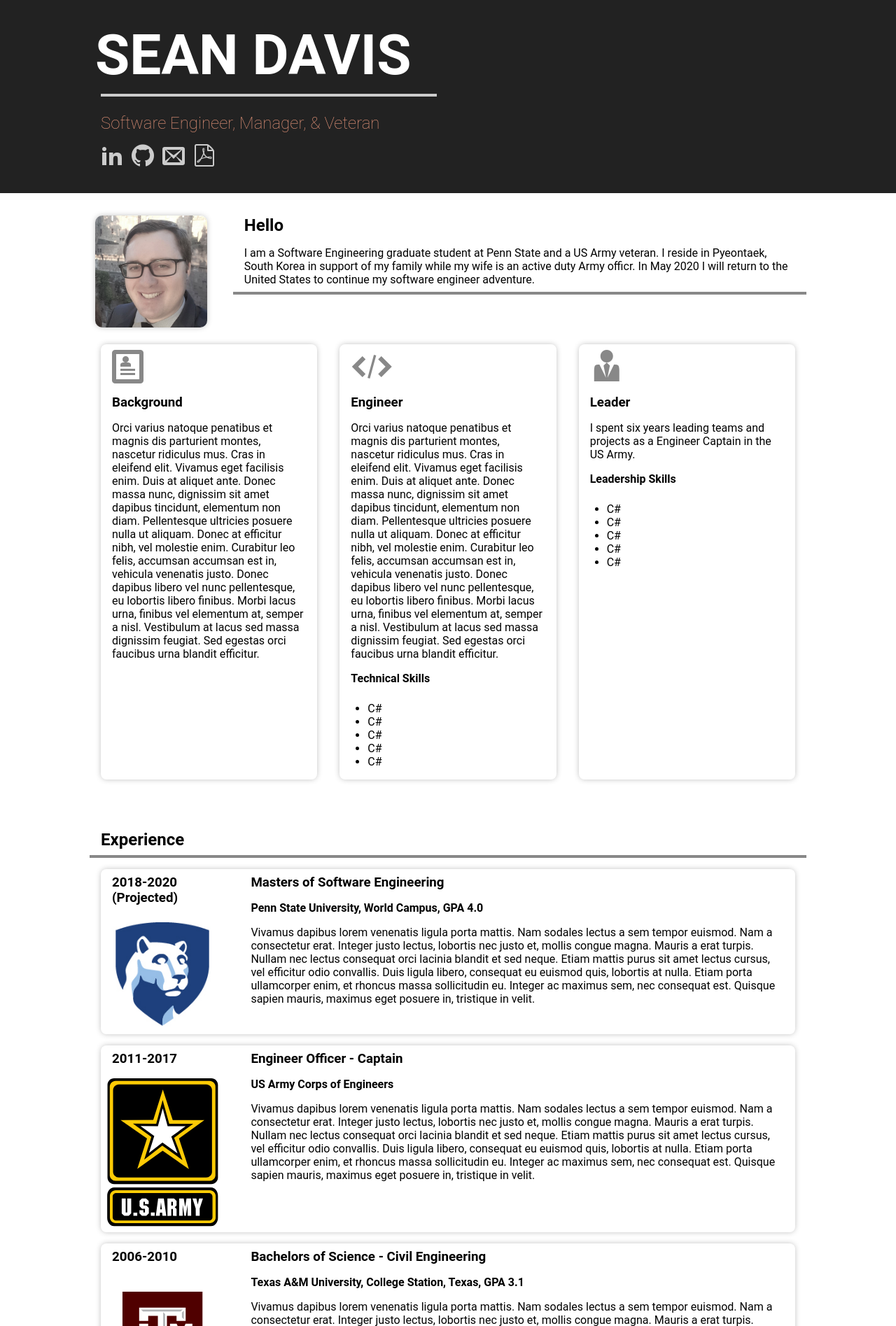
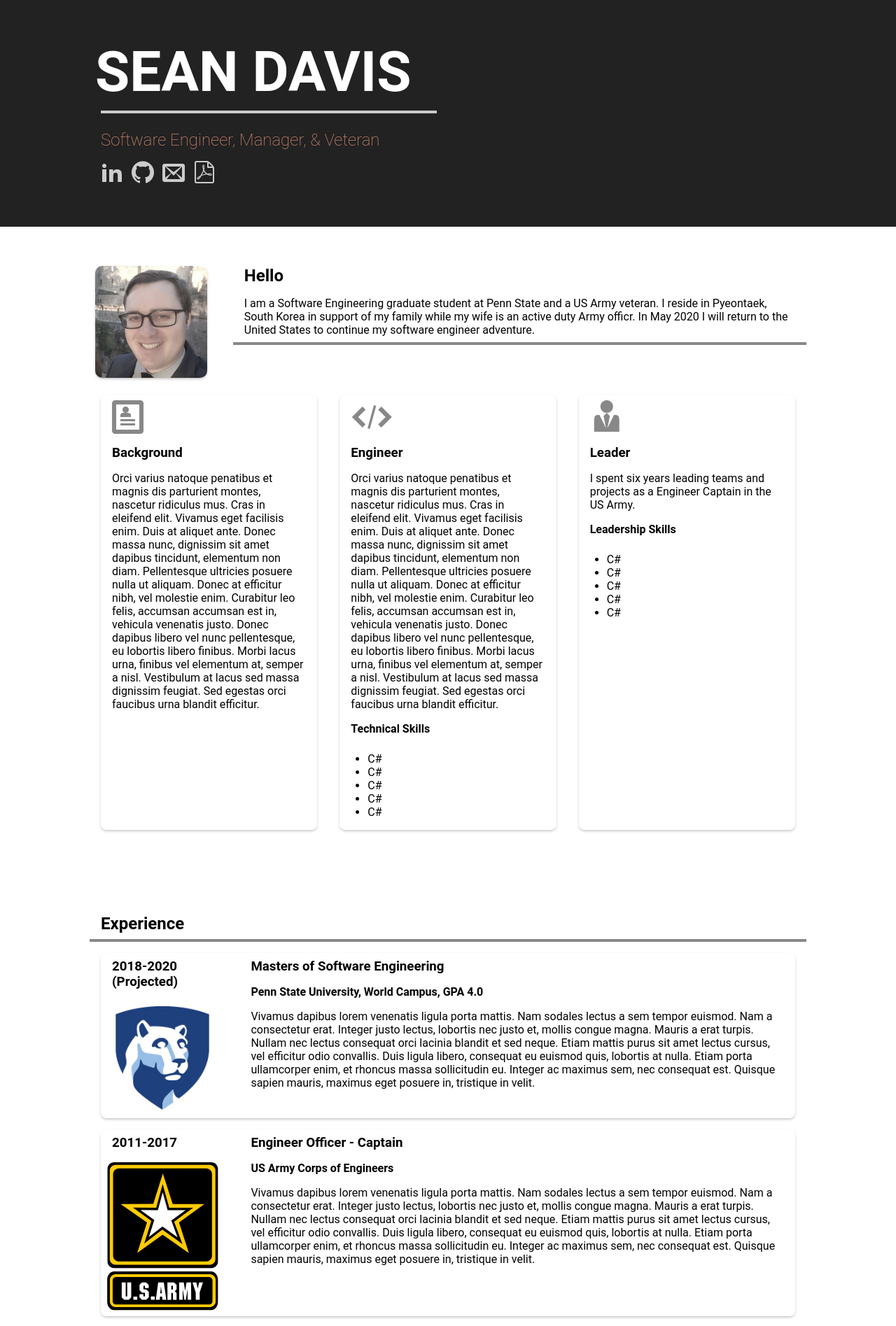
Before and after one commit to daleran/seandavis.dev, a PHP site: page / in a window 1280 px wide. Shown: the part 60-1955 px from the top of the page at 70% size. Run offline with PHP 8.4, Linux system fonts and the light colour scheme; some web fonts are replaced.

Commit message:
Split drop shadows into a nav and card version

```diff
--- a/css/main.css
+++ b/css/main.css
@@ -69,7 +69,7 @@ h1, h2, h3, h4, h5, h6, p{
 
 .section{
   background-color: #FFFFFF;
-  padding: 1.5rem;
+  padding: 3rem 1.5rem;
 }
 
 .intro{
@@ -169,9 +169,15 @@ h1, h2, h3, h4, h5, h6, p{
 }
 
 .drop-shadow{
-  -webkit-box-shadow: 0px 0px 8px -1px rgba(0,0,0,0.3);
-  -moz-box-shadow: 0px 0px 8px -1px rgba(0,0,0,0.3);
-  box-shadow: 0px 0px 8px -1px rgba(0,0,0,0.3);
+  -webkit-box-shadow: 0px 2px 4px 1px rgba(0,0,0,0.4);
+  -moz-box-shadow: 0px 4px 6px 1px rgba(0,0,0,0.4);
+  box-shadow: 0px 2px 4px 1px rgba(0,0,0,0.4);
+}
+
+.back-shadow{
+  -webkit-box-shadow: 0px 2px 4px -1px rgba(0,0,0,0.3);
+  -moz-box-shadow: 0px 2px 4px -1px rgba(0,0,0,0.3);
+  box-shadow: 0px 2px 4px -1px rgba(0,0,0,0.3);
 }
 
 .wrapper {
--- a/index.html
+++ b/index.html
@@ -58,7 +58,7 @@
             <div class="wrapper">
               <div class="row">
                 <div class="col-1">
-                    <img src="img/profile.jpg" alt="Sean Davis" class="profile-pic drop-shadow">
+                    <img src="img/profile.jpg" alt="Sean Davis" class="profile-pic back-shadow">
                 </div>
                 <div class="col-4">
                     <h2>Hello</h2>
@@ -70,14 +70,14 @@
               </div>
 
               <div class="row">
-                <section class="col-1 card drop-shadow">
+                <section class="col-1 card back-shadow">
                   <i class="icon-profile large-icon"></i>
                   <h3>Background</h3>
                   <p>
                     Orci varius natoque penatibus et magnis dis parturient montes, nascetur ridiculus mus. Cras in eleifend elit. Vivamus eget facilisis enim. Duis at aliquet ante. Donec massa nunc, dignissim sit amet dapibus tincidunt, elementum non diam. Pellentesque ultricies posuere nulla ut aliquam. Donec at efficitur nibh, vel molestie enim. Curabitur leo felis, accumsan accumsan est in, vehicula venenatis justo. Donec dapibus libero vel nunc pellentesque, eu lobortis libero finibus. Morbi lacus urna, finibus vel elementum at, semper a nisl. Vestibulum at lacus sed massa dignissim feugiat. Sed egestas orci faucibus urna blandit efficitur.
                   </p>
                 </section>
-                <section class="col-1 card drop-shadow">
+                <section class="col-1 card back-shadow">
                   <i class="icon-embed2 large-icon"></i>
                   <h3>Engineer</h3>
                   <p>
@@ -92,7 +92,7 @@
                     <li>C#</li>
                   </ul>
                 </section>
-                <section class="col-1 card drop-shadow">
+                <section class="col-1 card back-shadow">
                   <i class="icon-user-tie large-icon"></i>
                   <h3>Leader</h3>
                   <p>
@@ -116,7 +116,7 @@
             <div class="wrapper">
                 <h2>Experience</h2>
                 <div class="line-full"></div>
-                <section class="row card drop-shadow card-row">
+                <section class="row card back-shadow card-row">
                     <div class="col-1">
                       <h3>2018-2020 (Projected)</h3>
                         <img src="img/penn.jpg" alt="Penn State" class="profile-pic">
@@ -131,7 +131,7 @@
                       </div>
                 </section>
 
-                <section class="row card drop-shadow card-row">
+                <section class="row card back-shadow card-row">
                     <div class="col-1">
                       <h3>2011-2017</h4>
                         <img src="img/army_logo.svg" alt="US Army" class="profile-pic">
@@ -146,7 +146,7 @@
                       </div>
                 </section>
 
-                <section class="row card drop-shadow card-row">
+                <section class="row card back-shadow card-row">
                     <div class="col-1">
                       <h3>2006-2010</h4>
                         <img src="img/TAM-LogoBox.svg" alt="Texas A&M" class="profile-pic">
@@ -168,7 +168,7 @@
             <div class="wrapper">
                 <h2>Projects</h2>
                 <div class="line-full"></div>
-                <section class="row card drop-shadow card-row">
+                <section class="row card back-shadow card-row">
                     <div class="col-1">
                         <img src="img/website.png" alt="Web Portfolio" class="profile-pic">
                     </div>
```
